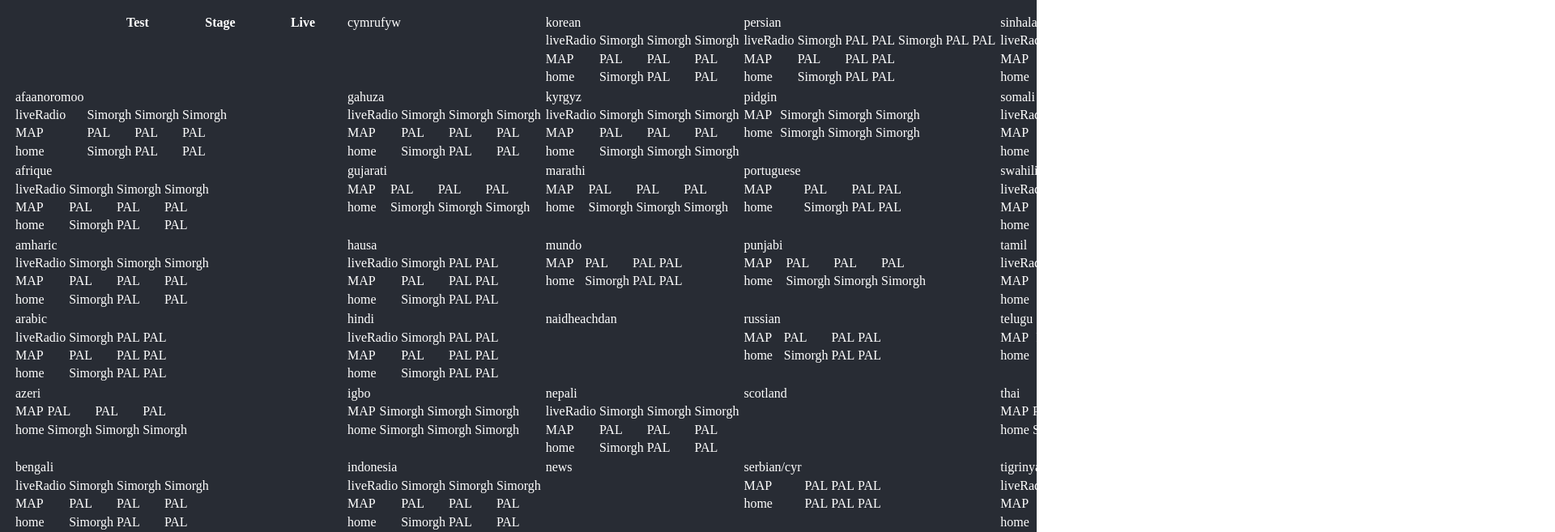
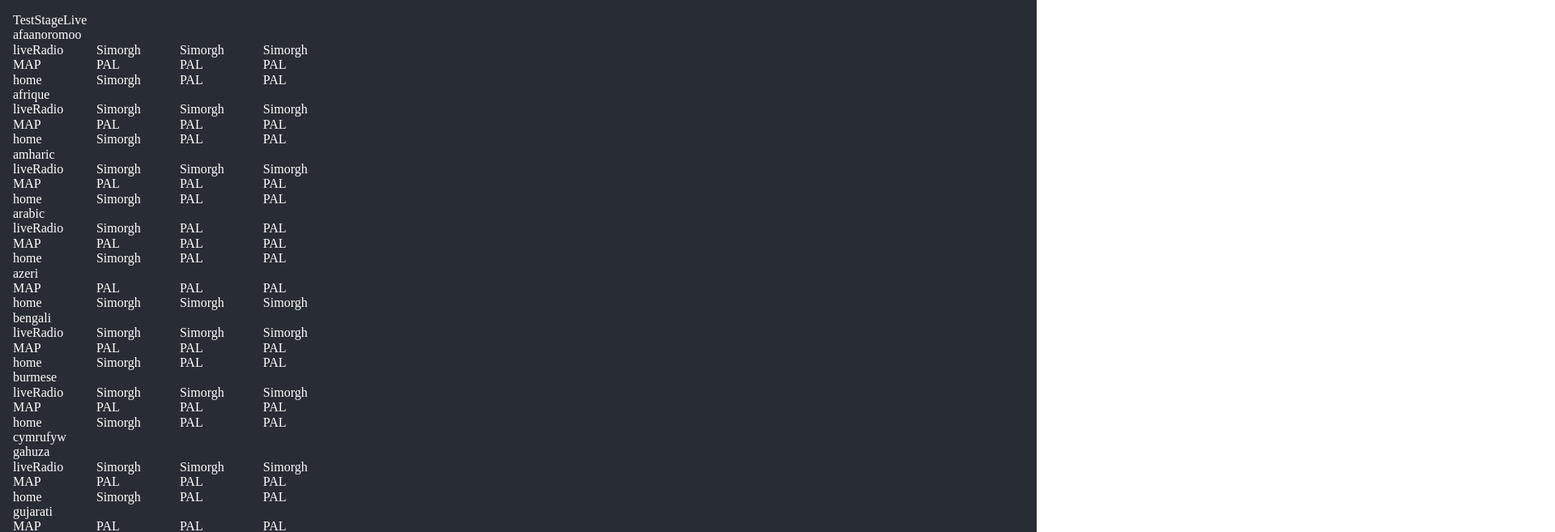
Before and after one commit to karinathomasbbc/ws-media-dashboard, a React (Create React App) app in the folder media-dashboard-react/: page / in a window 1280 px wide. Shown: the top 657 px of the page at 81% size, 1920 px wide, since content can reach past the window. Built offline with nearby package versions, Linux system fonts and the light colour scheme.

Commit message:
Moving table components into divs to allow less default styling

```diff
--- a/media-dashboard-react/src/App.js
+++ b/media-dashboard-react/src/App.js
@@ -6,8 +6,6 @@ import Table from "./components/Table";
 const AppWrapper = styled.div`
   background-color: #282c34;
   min-height: 100vh;
-  width: 100%;
-  display: flex;
   color: white;
 `;
 
--- a/media-dashboard-react/src/components/Table.js
+++ b/media-dashboard-react/src/components/Table.js
@@ -4,10 +4,10 @@ import Service from "./Service";
 import TableHeading from "./TableHeading";
 import TableRow from "./TableRow";
 
-const DataTable = styled.table`
-  display: grid;
-  grid-auto-flow: column;
-  grid-template-rows: repeat(8, auto);
+const DataTable = styled.div`
+  display: flex;
+  flex-direction: column;
+  flex-wrap: wrap;
 `;
 
 const Table = ({ services }) => {
--- a/media-dashboard-react/src/components/TableDataItem.js
+++ b/media-dashboard-react/src/components/TableDataItem.js
@@ -1,7 +1,9 @@
 import React from "react";
 import styled from "styled-components";
 
-const TableDataItem = styled.td``;
+const TableDataItem = styled.div`
+  flex: 1;
+`;
 
 const TableDataItemComponent = ({ children }) => {
   return <TableDataItem>{children}</TableDataItem>;
--- a/media-dashboard-react/src/components/TableHeading.js
+++ b/media-dashboard-react/src/components/TableHeading.js
@@ -1,20 +1,20 @@
 import React from "react";
 import styled from "styled-components";
+import TableRow from "./TableRow";
 
-const TableHeadingRow = styled.tr``;
-
-const TableHeadingItem = styled.th`
-  min-width: 100px;
+const TableHeadingItem = styled.div`
+  /* min-width: 100px; */
+  flex: 1;
 `;
 
 const TableHeading = () => {
   return (
-    <TableHeadingRow>
+    <TableRow>
       <TableHeadingItem> </TableHeadingItem>
       <TableHeadingItem>Test</TableHeadingItem>
       <TableHeadingItem>Stage</TableHeadingItem>
       <TableHeadingItem>Live</TableHeadingItem>
-    </TableHeadingRow>
+    </TableRow>
   );
 };
 
--- a/media-dashboard-react/src/components/TableRow.js
+++ b/media-dashboard-react/src/components/TableRow.js
@@ -1,7 +1,10 @@
 import React from "react";
 import styled from "styled-components";
 
-const TableRow = styled.tr``;
+const TableRow = styled.div`
+  display: flex;
+  max-width: 33%;
+`;
 
 const TableRowComponent = ({ children, className }) => {
   return <TableRow className={className}>{children}</TableRow>;
```
